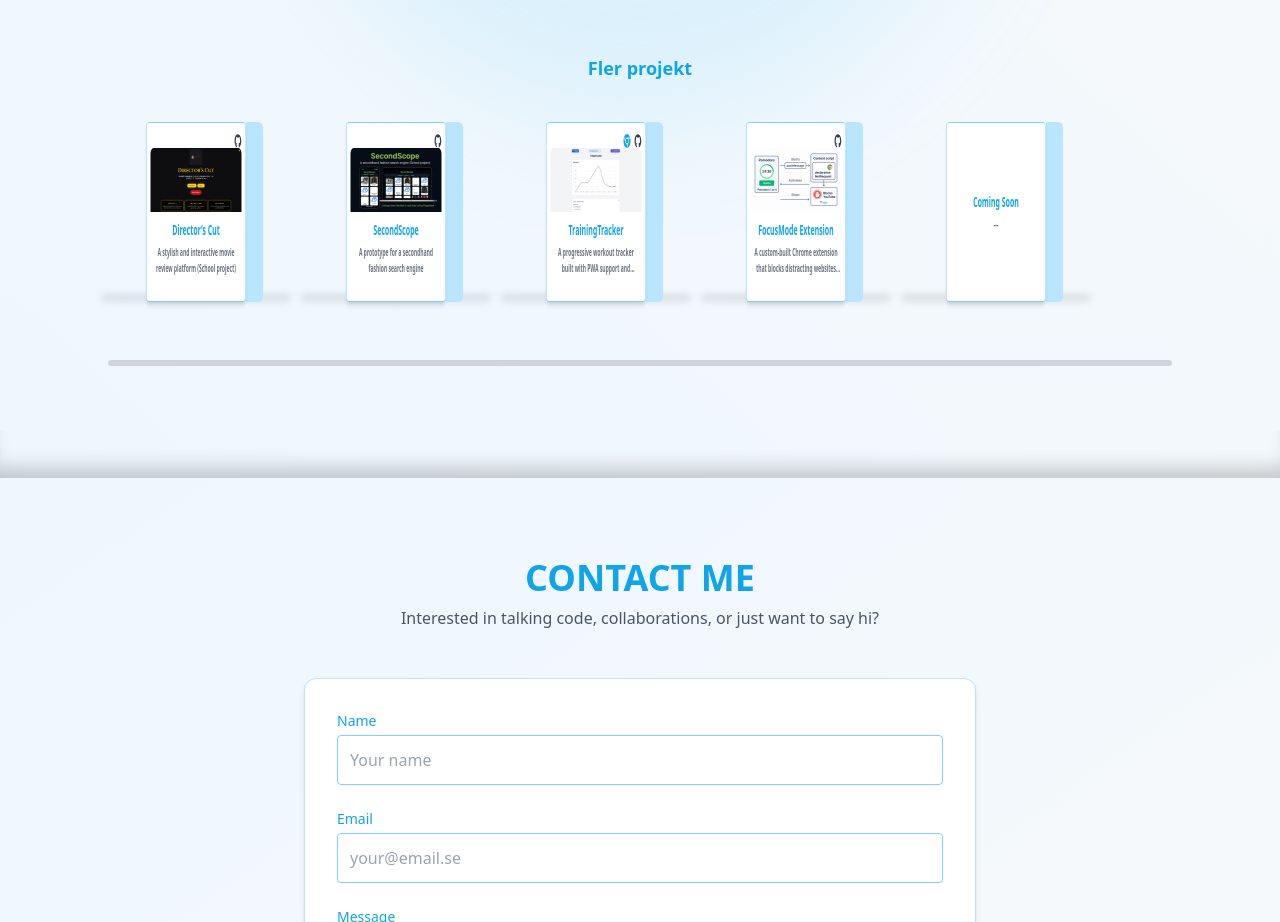
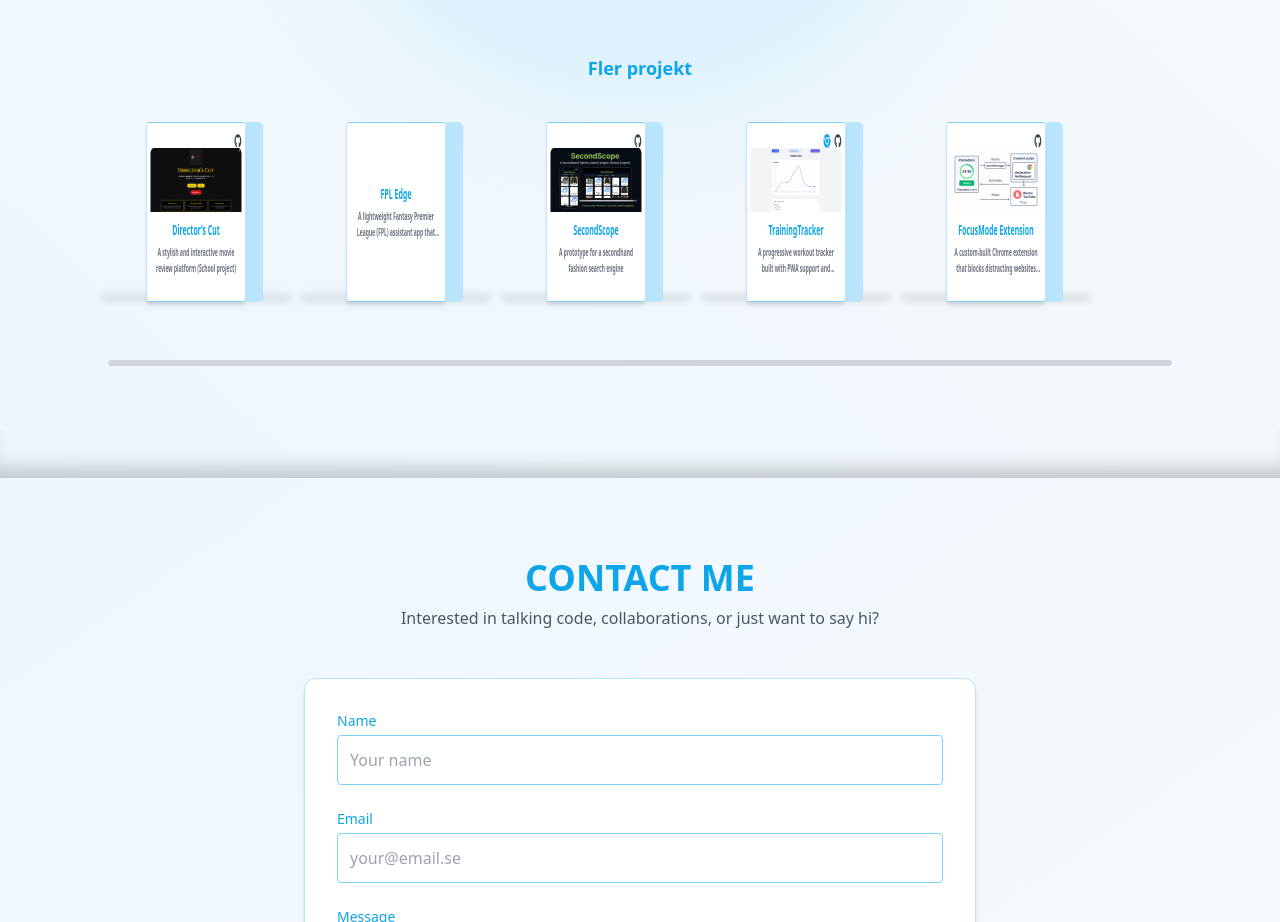
Before and after one commit to SimonGebru/MyPortfolio, a React (Vite) app in the folder my-portfolio/: page / in a window 1280 px wide. Shown: the part 2500-3422 px from the top of the page. Built offline with nearby package versions, Linux system fonts and the light colour scheme; the HTML template or start-up script is replaced by a standard one.

Commit message:
små ändringar

```diff
--- a/my-portfolio/src/data/extraProjects.js
+++ b/my-portfolio/src/data/extraProjects.js
@@ -28,6 +28,30 @@ export const extraProjects = [
       'Vite',
     ],
     image: directorscutImage,
+  },
+  {
+    id: 'fpl-edge',
+    title: 'FPL Edge',
+    description:
+      'A lightweight Fantasy Premier League (FPL) assistant app that fetches official FPL data through a Node/Express proxy, calculates smart heuristics like FormScore, Fixture Difficulty, and Minutes Risk, and visualizes captain picks, watchlists, fixture heatmaps, and league insights with real-time comparisons.',
+    details:
+      'FPL Edge consists of a backend proxy for the official FPL API and a React-based frontend dashboard for data visualization and decision support. The backend fetches bootstrap, fixtures, and live data to calculate metrics such as FormScore, Fixture Difficulty Rating (FDR), and rotation risks. The frontend uses React Context (UserTeamContext and LayoutContext) to import the user’s team, persist data locally, and display key modules such as Captain Picks, Fixture Heatmap, Watchlist, and League standings. The League view allows users to “peek” at other managers’ teams in a modal, including player availability indicators (injured, suspended, doubtful). A dedicated Top-5 Insights panel analyzes leader picks — identifying the common template, captain trends, gaps versus your team, and your unique differentials. The backend includes intelligent fallbacks for FPL’s visibility rules, cycling through current → next → last finished → last played Gameweek via /history/. Continuous Integration via GitHub Actions keeps metrics and cached data updated automatically.',
+    liveLink: null, // add public URL when deployed
+    github: null,   // add repo link (monorepo / api / web) when ready
+    technologies: [
+      'React',
+      'Vite',
+      'Tailwind CSS',
+      'React Context API',
+      'Node.js',
+      'Express.js',
+      'node-fetch',
+      'GitHub Actions (scheduled updates)',
+      'JSON-based storage (MVP)',
+      'Proxy / CORS handling',
+      'LocalStorage persistence',
+    ],
+    image: null, // reference to your screenshot or hero image
   },
   {
     id: 'secondscope',
@@ -89,13 +113,5 @@ export const extraProjects = [
       'Web Notifications',
     ],
     image: focusmodeImage,
-  },
-    {
-      id: "financehub",
-      title: "Coming Soon",
-      description: "---",
-      details: "---",
-      technologies: [],
-      image: ""
-    }
+  }
   ];
--- a/my-portfolio/src/data/projects.js
+++ b/my-portfolio/src/data/projects.js
@@ -50,7 +50,7 @@ export const projects = [
     description: 'Originally built as a local MERN-style app using hardcoded localhost API calls, the project had to be refactored to support deployment in production. Environment variables were introduced, API calls were rewritten to use dynamic base URLs, and the backend was configured for cloud hosting. This allowed the app to successfully run live with a frontend on Firebase Hosting and a backend on Render connected to MongoDB Atlas.',
     details:
       'JobTracker is a full-stack job application manager where users can register, log in, and track their job applications using a responsive Kanban-style dashboard. Users can filter applications by status, mark favorites, set deadlines, and receive reminders for upcoming deadlines. The app also features a profile page with support for email and password updates, password recovery via email, and real-time statistics. The project is built as a Progressive Web App (PWA) for installability on mobile and desktop devices.',
-    liveLink:'https://jobsearch-s1337.web.app',
+    liveLink:'https://jobsearch-s1337.web.app/',
     github: 'https://github.com/SimonGebru/jobbsearch.git',
     technologies: [
       'React',
```
